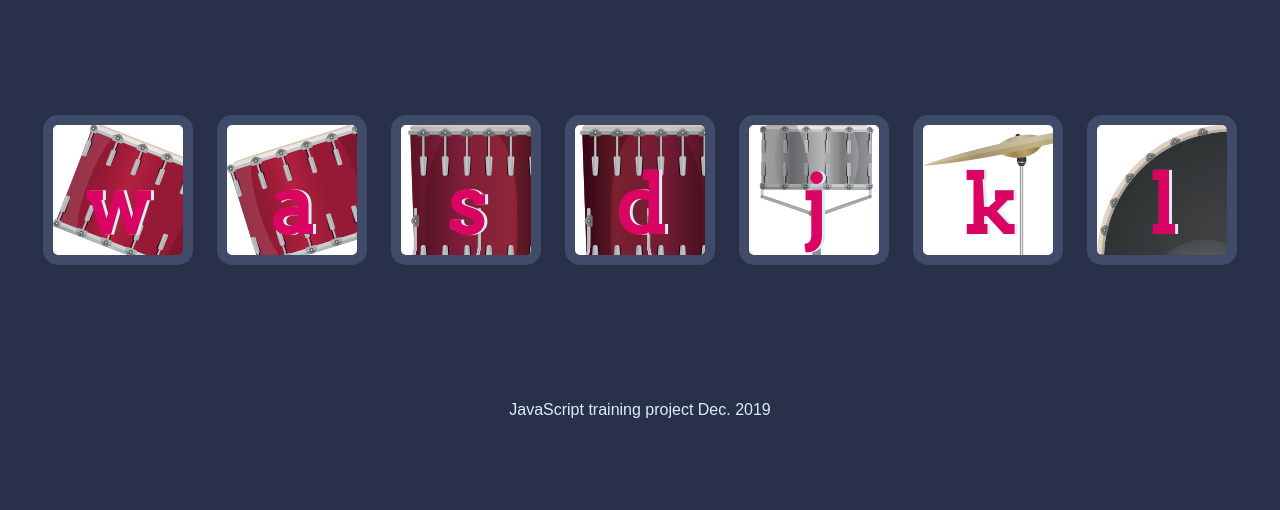
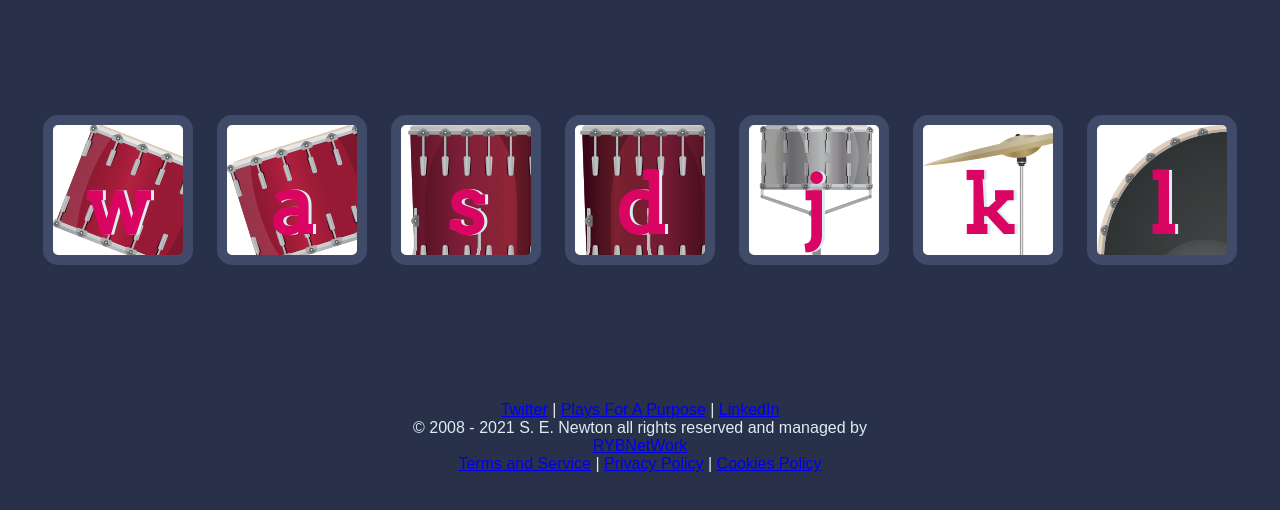
Before and after one commit to ConstanceCodingCamp/drumsandjavascript, a plain HTML site: page index.html in a window 1280 px wide. Shown: the part 174-684 px from the top of the page. Drawn offline with Linux system fonts and the light colour scheme.

Commit message:
Update index.html

```diff
--- a/index.html
+++ b/index.html
@@ -24,7 +24,21 @@
 <script src="index.js" charset="utf-8"></script>
 
 <footer>
-  JavaScript training project Dec. 2019
-</footer>
+      <div class="footer">
+        <a class="footer-link" href="https://twitter.com/FanOfTheAuthor">Twitter</a> <span> | </span>
+        <a class="footer-link" href="https://playsforapurpose.org">Plays For A Purpose</a> <span> | </span>
+        <a class="footer-link" href="https://www.linkedin.com/in/susie-newton-31bb3360/">LinkedIn</a>
+      </div>
+
+      © 2008 <script>
+        new Date().getFullYear() > 2010 && document.write("- " + new Date().getFullYear());
+      </script> S. E. Newton all rights reserved and managed by <br>
+      <a href="https://susienewton.wixsite.com/rybnetwork">RYBNetWork</a><br />
+
+      <a href="https://app.termly.io/document/terms-of-use-for-website/cb49b42f-caca-4d7d-b413-985ac0070b58"> Terms and Service</a>
+      | <a href="https://app.termly.io/document/privacy-policy/a21e1e7d-3e66-469c-ae47-46aea44a9a8e">Privacy Policy</a> |
+      <a href="https://app.termly.io/document/cookie-policy/e0702946-d189-41ef-b200-53ba4236b618">Cookies Policy</a>
+      </div>
+    </footer>
 </body>
 </html>
```
